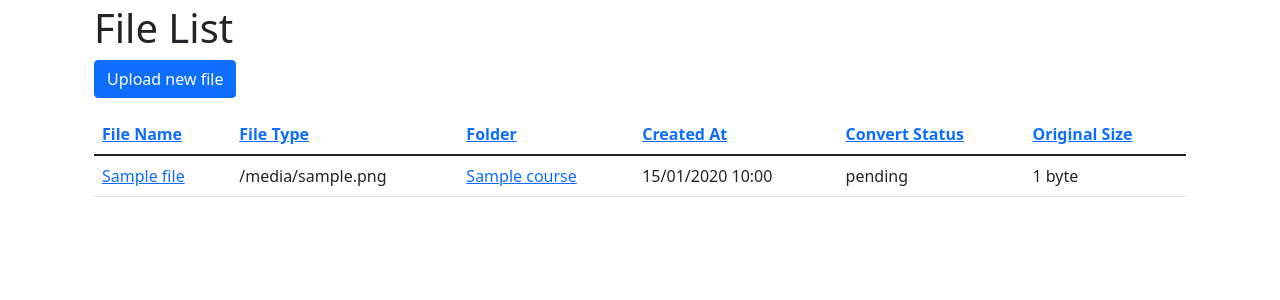
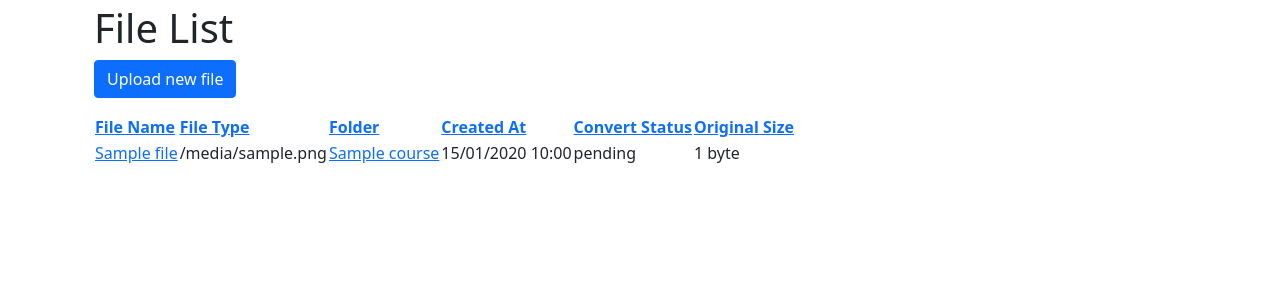
Before and after one commit to salgadox/unite-compress, a Django app: template unite_compress/files/templates/files/file_list.html in a window 1280 px wide. Shown: the part 56-356 px from the top of the page. Run offline with Django 4.2, Linux system fonts and the light colour scheme; the template is opened without the code that fills it: most values are stand-ins (such as "Sample title", 1, 10 or a date in 2020); some libraries are stand-ins or nearby versions.

Commit message:
fix: layout

```diff
--- a/unite_compress/files/templates/files/file_list.html
+++ b/unite_compress/files/templates/files/file_list.html
@@ -20,7 +20,7 @@
     <h1> {% translate "File List" %} </h1>
     <p><a href="{% url 'files:upload' %}" class="btn btn-primary" role="button">{% translate "Upload new file" %}</a></p>
 
-    <table class="table">
+    <table class="table-responsive">
         <thead>
             <tr>
                 <th><a href="#" data-sortby="name"> {% translate "File Name" %}</a></th>
```
